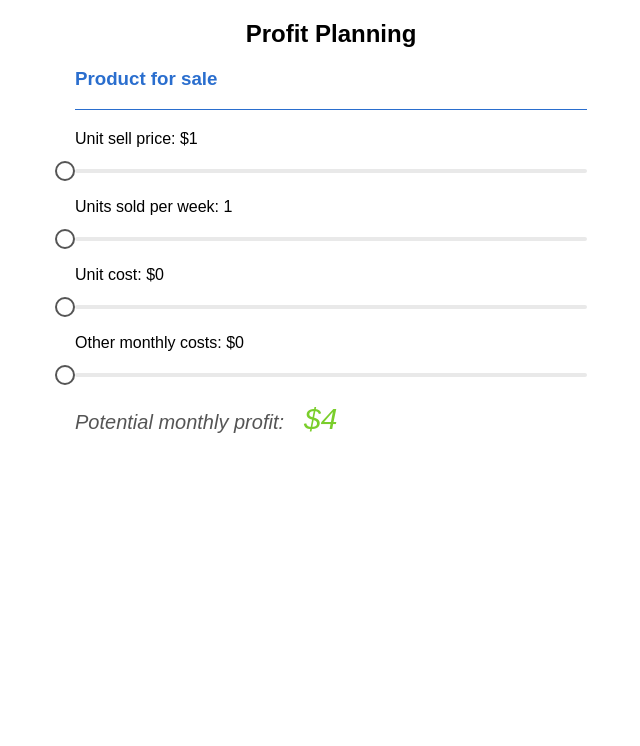
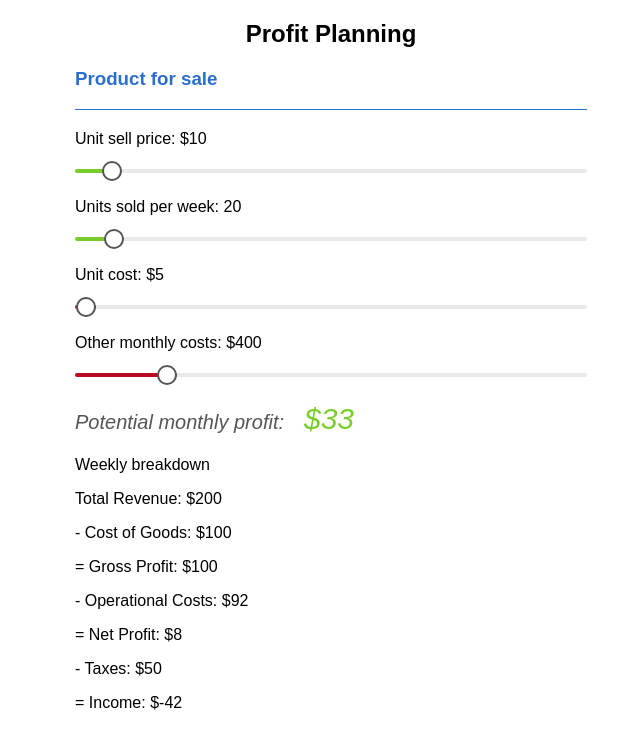
Before and after one commit to JohnDHamm/TETB-test01, a React (Create React App) app: page / in a window 1280 px wide. Both pictures are taken after a click on the button "PRODUCT". Shown: the top 746 px of the page, without its empty margins (309-949 px from the left). Built offline with nearby package versions, Linux system fonts and the light colour scheme.

Commit message:
add weekly breakdwon for product

```diff
--- a/public/index.html
+++ b/public/index.html
@@ -19,7 +19,7 @@
       work correctly both with client-side routing and a non-root public URL.
       Learn how to configure a non-root public URL by running `npm run build`.
     -->
-    <title>Profit planner</title>
+    <title>Profit planning</title>
   </head>
   <body>
     <noscript>
--- a/src/components/product.js
+++ b/src/components/product.js
@@ -2,15 +2,16 @@ import React from 'react';
 import Slider from 'rc-slider';
 import 'rc-slider/assets/index.css';
 import Values from '../styles/values';
+import WeeklyBreakdown from './weeklyBreakdown';
 
 export default class Product extends React.Component {
 	constructor(props) {
 		super(props);
 		this.state = {
-			unitPrice: 1,
-			unitsSoldPerWeek: 1,
-			unitCost: 0,
-			otherCosts: 0
+			unitPrice: 10,
+			unitsSoldPerWeek: 20,
+			unitCost: 5,
+			otherCosts: 400
 		}
 	}
 
@@ -31,16 +32,34 @@ export default class Product extends React.Component {
 	}
 
 	calcWeeklyRevenue() {
-		return ( this.state.unitPrice - this.state.unitCost ) * this.state.unitsSoldPerWeek;
+		return this.state.unitPrice * this.state.unitsSoldPerWeek;
 	}
 
-	calcProductProfit() {
-		return (( this.state.unitPrice - this.state.unitCost ) * ( this.state.unitsSoldPerWeek * 4 )) - this.state.otherCosts;
+	calcCostOfGoods() {
+		return ( this.state.unitCost * this.state.unitsSoldPerWeek );
+	}
+
+	calcGrossProfit() {
+		return ( this.calcWeeklyRevenue() - this.calcCostOfGoods() )
+	}
+
+	calcWeeklyOperCosts() {
+		return Math.round( this.state.otherCosts / Values.weeksPerMonth );
+	}
+
+	calcProductMonthlyProfit() {
+		return (( this.state.unitPrice - this.state.unitCost ) * ( this.state.unitsSoldPerWeek * Values.weeksPerMonth )) - this.state.otherCosts;
 	}
 
 
 	render() {
-		const monthlyProductRevenue = this.calcProductProfit();
+		const weeklyRevenue = this.calcWeeklyRevenue();
+		const costOfGoods = this.calcCostOfGoods();
+		const grossProfit = weeklyRevenue - costOfGoods;
+		const weeklyOperCosts = this.calcWeeklyOperCosts();
+		const netProfit = grossProfit - weeklyOperCosts;
+		const taxes = weeklyRevenue * Values.taxRate;
+		const income = netProfit - taxes;
 
 		return (
 			<div>
@@ -120,8 +139,17 @@ export default class Product extends React.Component {
 						/>
 				</div>
 				<div className="profitBlock">
-					<span className="profitLine">Potential monthly profit:</span><span className="profitAmount">${monthlyProductRevenue}</span>
+					<span className="profitLine">Potential monthly profit:</span><span className="profitAmount">${Math.round(this.calcProductMonthlyProfit())}</span>
 				</div>
+				<WeeklyBreakdown
+					weeklyRevenue={weeklyRevenue}
+					costOfGoods={costOfGoods}
+					grossProfit={grossProfit}
+					weeklyOperCosts={weeklyOperCosts}
+					netProfit={netProfit}
+					taxes={taxes}
+					income={income}
+					/>
 			</div>
 		)
 	}
--- a/src/components/service.js
+++ b/src/components/service.js
@@ -1,6 +1,7 @@
 import React from 'react';
 import Slider from 'rc-slider';
 import 'rc-slider/assets/index.css';
+import Values from '../styles/values';
 
 export default class Service extends React.Component {
 		constructor(props) {
@@ -46,7 +47,7 @@ export default class Service extends React.Component {
 						max={100}
 						step={1}
 						onChange={this.handleHourlyRateSlider.bind(this)}
-						trackStyle={{ backgroundColor: '#555'}}
+						trackStyle={{ backgroundColor: Values.revenue}}
 						handleStyle={{
 							borderColor: '#555',
 							width: 20,
@@ -64,7 +65,7 @@ export default class Service extends React.Component {
 						max={40}
 						step={1}
 						onChange={this.handleHoursPerWeekSlider.bind(this)}
-						trackStyle={{ backgroundColor: '#555'}}
+						trackStyle={{ backgroundColor: Values.revenue}}
 						handleStyle={{
 							borderColor: '#555',
 							width: 20,
@@ -82,7 +83,7 @@ export default class Service extends React.Component {
 						max={2000}
 						step={1}
 						onChange={this.handleCostsPerMonthSlider.bind(this)}
-						trackStyle={{ backgroundColor: '#555'}}
+						trackStyle={{ backgroundColor: Values.costs}}
 						handleStyle={{
 							borderColor: '#555',
 							width: 20,
--- /dev/null
+++ b/src/components/weeklyBreakdown.js
@@ -0,0 +1,28 @@
+import React from 'react';
+import Values from '../styles/values';
+
+export default class WeeklyBreakdwon extends React.Component {
+
+	render() {
+		return (
+			<div>
+				<div>Weekly breakdown</div>
+				<div>
+					<p>Total Revenue: ${this.props.weeklyRevenue}</p>
+					<p>- Cost of Goods: ${this.props.costOfGoods}</p>
+					<p>= Gross Profit: ${this.props.grossProfit}</p>
+					<p>- Operational Costs: ${this.props.weeklyOperCosts}</p>
+					<p>= Net Profit: ${this.props.netProfit}</p>
+					<p>- Taxes: ${this.props.taxes}</p>
+					<p>= Income: ${this.props.income}</p>
+				</div>
+
+			</div>
+
+
+
+		)
+	}
+
+
+}
--- a/src/styles/values.js
+++ b/src/styles/values.js
@@ -1,6 +1,8 @@
 const Values = {
 	revenue: '#7ace2b',
 	costs: '#ba0920',
+	weeksPerMonth: 52 / 12,
+	taxRate: .25
 }
 
 export default Values;
```
